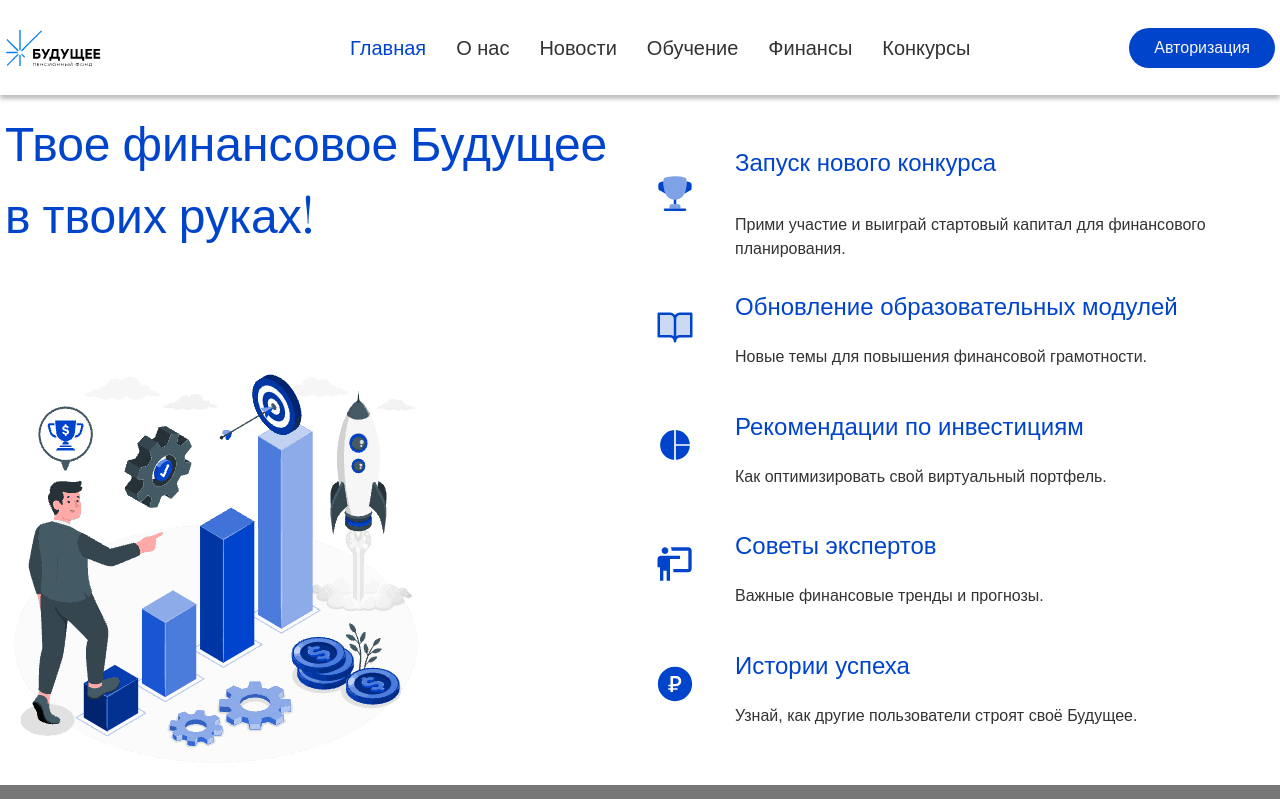
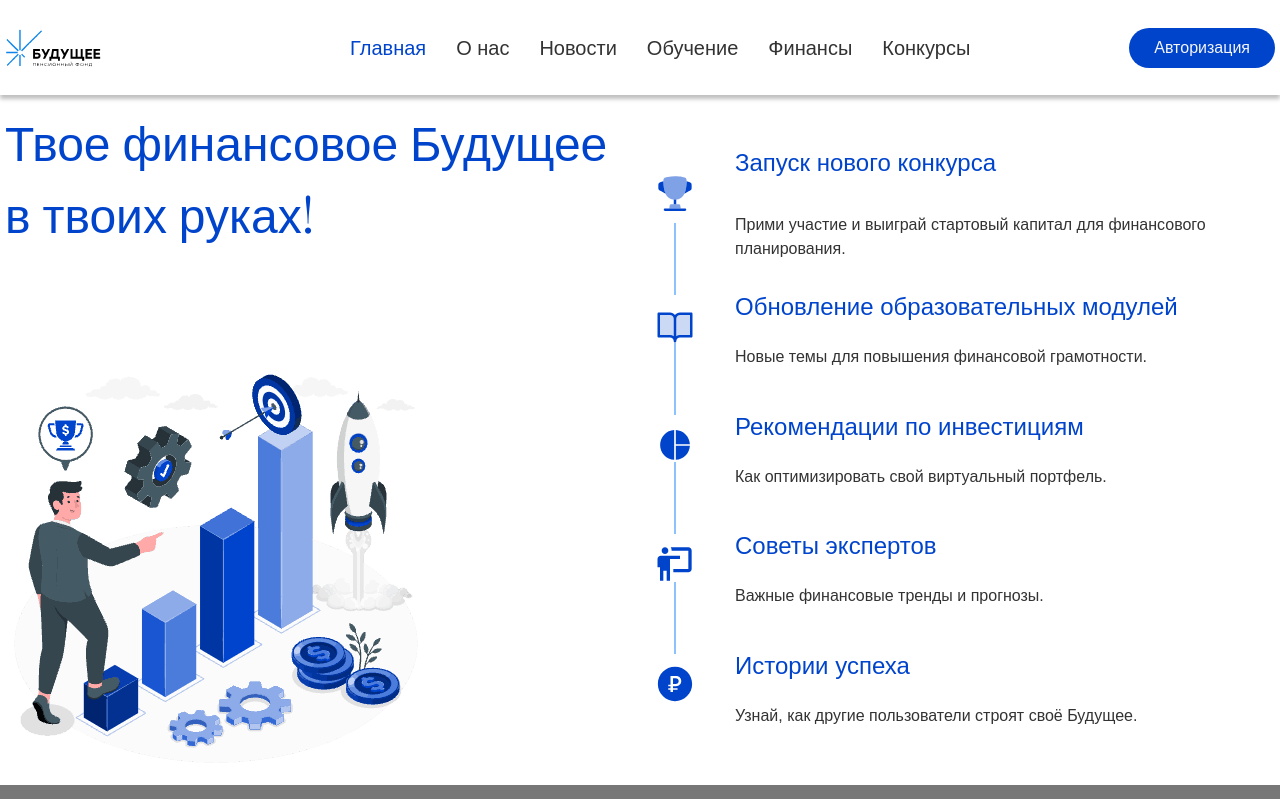
Before and after one commit to UltraPomemosha/finance, a Vue app: page / in a window 1280 px wide. Shown: the top 799 px of the page. Built offline with nearby package versions, Linux system fonts and the light colour scheme; a web font is replaced by a local one.

Commit message:
finish homePage

```diff
--- a/src/assets/scss/_variables.scss
+++ b/src/assets/scss/_variables.scss
@@ -3,7 +3,7 @@ $safe-padding: 5px;
 $normal-gap: 10px;
 $header-height: 95px;
 
-$secondary-font: 'Playfair Display', sans-serif;
+$secondary-font: "Playfair Display", sans-serif;
 
 // colors
 $primary-color: rgb(51, 51, 51);
@@ -11,6 +11,7 @@ $secondary-color: rgb(0, 68, 204);
 $tertiary-color: rgb(238, 238, 241);
 $white-smoke-color: rgb(245, 245, 245);
 $white-color: rgb(255, 255, 255);
+$blue-smoke-color: rgb(140, 195, 255);
 
 :root {
   --primary-color: rgb(51, 51, 51);
--- a/src/components/home/HomePage.vue
+++ b/src/components/home/HomePage.vue
@@ -54,6 +54,7 @@ const homePageTitleConfig: ITextConfig = {
     display: flex;
     flex-flow: column nowrap;
     justify-content: space-between;
+    gap: 20px;
 
     grid-row: 1/-1;
     grid-column: 2/2;
--- a/src/components/home/HomeSectionCard.vue
+++ b/src/components/home/HomeSectionCard.vue
@@ -1,9 +1,9 @@
 <script lang="ts" setup>
-import { tag } from "@/utils/tag";
-import type { ITextProps } from "@c/ui/u-text/support";
-import UText from "@c/ui/u-text/UText.vue";
-import UIconGet from "../ui/u-icon/UIconGet.vue";
-import type { ISectionCard } from "./support";
+import { tag } from "@/utils/tag"
+import type { ITextProps } from "@c/ui/u-text/support"
+import UText from "@c/ui/u-text/UText.vue"
+import UIconGet from "../ui/u-icon/UIconGet.vue"
+import type { ISectionCard } from "./support"
 
 const props = defineProps<ISectionCard>()
 
@@ -42,6 +42,17 @@ const cardDescription: ITextProps = {
   row-gap: 20px;
   column-gap: 40px;
 
+  position: relative;
+  &:not(:first-of-type)::before {
+    content: "";
+    top: calc((50% + 20px) * -1);
+    left: 19px;
+    position: absolute;
+    height: calc(100% - 20px); // 20px - cards gap
+    width: 2px;
+    background-color: $blue-smoke-color;
+  }
+
   &__icon {
     grid-row: 1/3;
     align-self: center;
```
